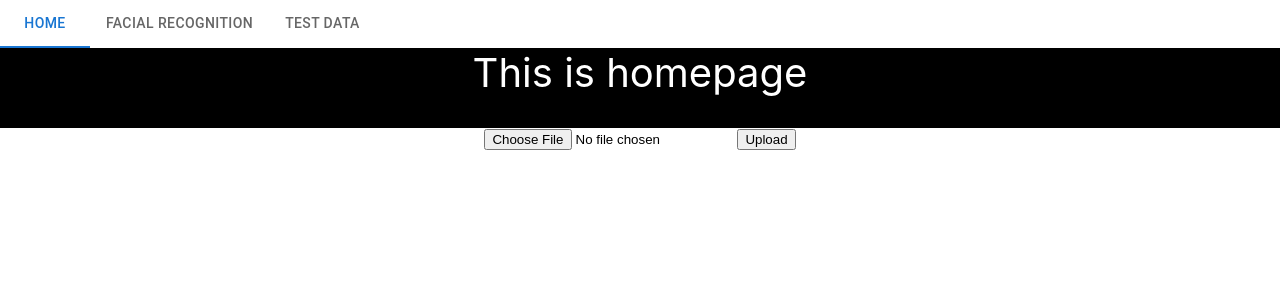
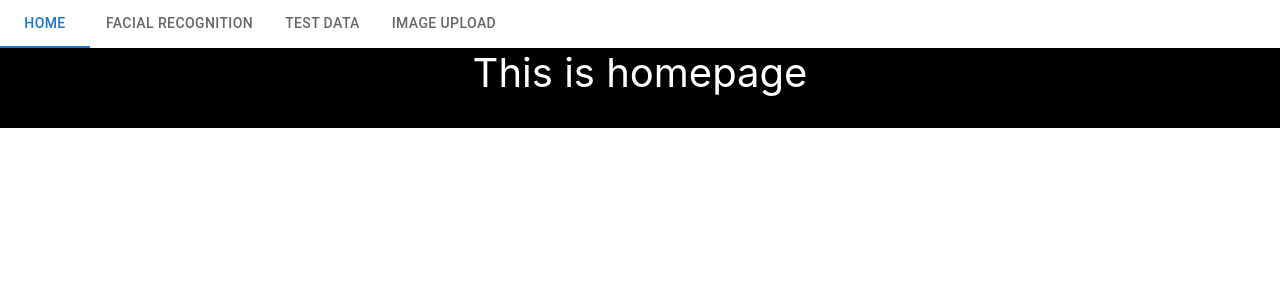
Before and after one commit to SWproject-II/swProject, a React (Create React App) app in the folder frontend/: page / in a window 1280 px wide. Shown: the top 300 px of the page. Built offline with nearby package versions, Linux system fonts and the light colour scheme.

Commit message:
added CORS to react_detection.py and minor visual changes to react app

```diff
--- a/frontend/src/App.js
+++ b/frontend/src/App.js
@@ -1,16 +1,11 @@
 import "./App.css";
-import TabApp from "./components/Tab";
+import TabApp from "./components/TabApp";
 import React from "react";
-import ReactDOM from "react-dom";
-import ImageUploader from "./components/ImageUploader";
 
-function App() {
+export default function App() {
   return (
     <div className="App">
       <TabApp />
-      <ImageUploader />
     </div>
   );
 }
-
-export default App;
--- a/frontend/src/components/Face.js
+++ b/frontend/src/components/Face.js
@@ -10,7 +10,7 @@ import {
   Paper,
 } from "@mui/material";
 
-function ReservationTable() {
+export default function ReservationTable() {
   const [person, setPerson] = useState({});
   const [reservations, setReservations] = useState([]);
 
@@ -54,5 +54,3 @@ function ReservationTable() {
     </>
   );
 }
-
-export default ReservationTable;
--- a/frontend/src/components/ImageUploader.js
+++ b/frontend/src/components/ImageUploader.js
@@ -1,6 +1,6 @@
 import React, { useState } from "react";
 
-function ImageUploader(props) {
+export default function ImageUploader(props) {
   const [file, setFile] = useState(null);
   const [result, setResult] = useState(null);
 
@@ -30,6 +30,7 @@ function ImageUploader(props) {
 
   return (
     <div>
+      <h1>Upload image for recognition</h1>
       <form onSubmit={handleSubmit}>
         <input type="file" onChange={handleFileChange} />
         <button type="submit">Upload</button>
@@ -44,5 +45,3 @@ function ImageUploader(props) {
     </div>
   );
 }
-
-export default ImageUploader;
--- a/frontend/src/components/Tab.js
+++ b/frontend/src/components/TabApp.js
@@ -3,6 +3,7 @@ import Tabs from "@mui/material/Tabs";
 import Tab from "@mui/material/Tab";
 import Face from "./Face";
 import Table from "./Table";
+import ImageUploader from "./ImageUploader";
 
 export default function TabApp() {
   const [tab, setTab] = useState("Home");
@@ -16,6 +17,7 @@ export default function TabApp() {
         <Tab value="Home" label="Home" />
         <Tab value="Face" label="Facial recognition" />
         <Tab value="Test" label="Test data" />
+        <Tab value="Image" label="Image upload" />
       </Tabs>
       {tab === "Home" && (
         <div
@@ -34,6 +36,7 @@ export default function TabApp() {
       )}
       {tab === "Face" && <Face />}
       {tab === "Test" && <Table />}
+      {tab === "Image" && <ImageUploader />}
     </div>
   );
 }
```
